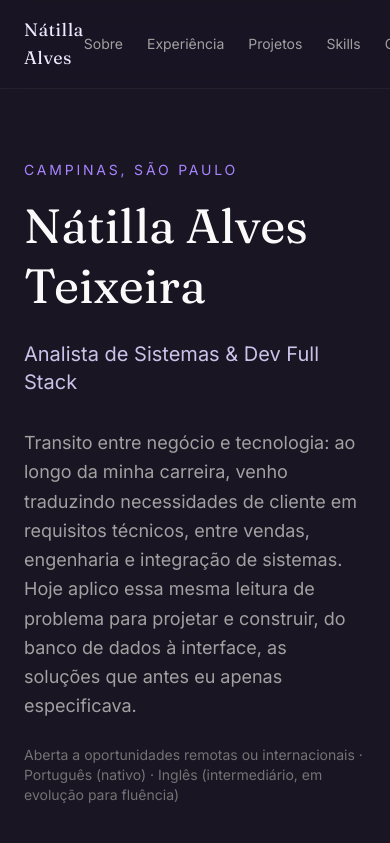
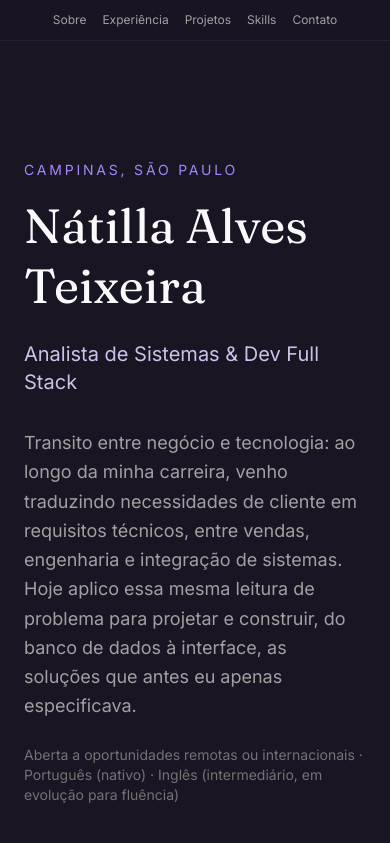
Before and after one commit to nhatilla-integration/portfolio, a React (Vite) app: page / in a window 390 px wide. Shown: the top 843 px of the page. Built offline with nearby package versions, Linux system fonts and the light colour scheme.

Commit message:
Remove nome duplicado do header e corrige aperto no mobile
O nome ja aparece no H1 do Hero logo abaixo; manter no header tambem
ficava redundante e espremia o menu em telas estreitas.

```diff
--- a/src/components/Header.jsx
+++ b/src/components/Header.jsx
@@ -9,14 +9,13 @@ const LINKS = [
 function Header() {
   return (
     <header className="fixed top-0 left-0 right-0 z-50 backdrop-blur-md bg-[#1a1523]/80 border-b border-white/5">
-      <div className="max-w-5xl mx-auto px-6 py-4 flex items-center justify-between">
-        <span className="font-serif text-lg text-violet-100 tracking-wide">Nátilla Alves</span>
-        <nav className="flex gap-6">
+      <div className="max-w-5xl mx-auto px-4 sm:px-6 py-3 flex items-center justify-center">
+        <nav className="flex flex-wrap justify-center gap-x-4 gap-y-1 sm:gap-x-6">
           {LINKS.map((link) => (
             <a
               key={link.href}
               href={link.href}
-              className="text-sm text-neutral-400 hover:text-violet-300 transition-colors"
+              className="text-xs sm:text-sm text-neutral-400 hover:text-violet-300 transition-colors"
             >
               {link.label}
             </a>
```
